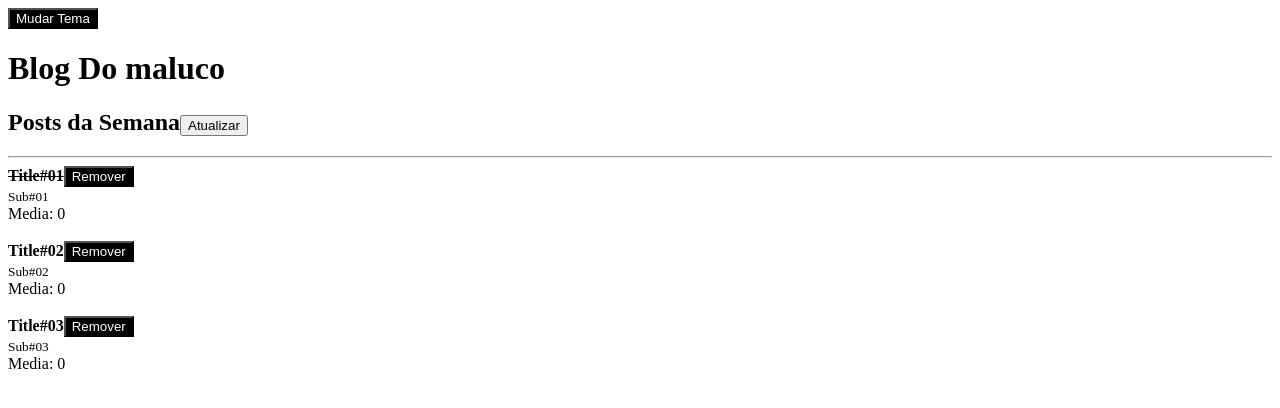
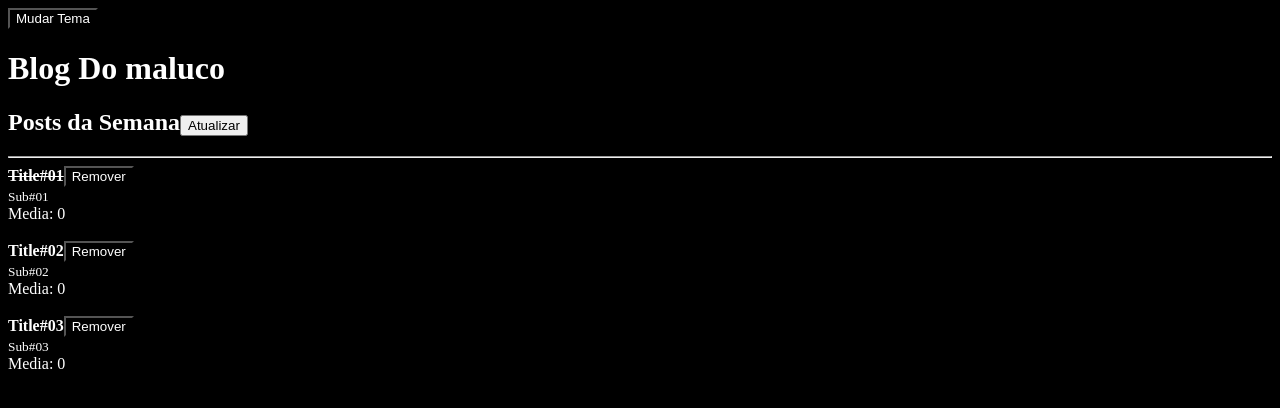
Before and after one commit to ericksjp/js-playground, a React app: page / in a window 1280 px wide. Shown: the top 408 px of the page. Built offline with nearby package versions, Linux system fonts and the light colour scheme.

Commit message:
Adicionando arquivo css

```diff
--- a/package.json
+++ b/package.json
@@ -12,7 +12,9 @@
     "@babel/preset-env": "^7.23.2",
     "@babel/preset-react": "^7.22.15",
     "babel-loader": "^9.1.3",
+    "css-loader": "^6.8.1",
     "html-webpack-plugin": "^5.5.3",
+    "style-loader": "^3.3.3",
     "webpack": "^5.89.0",
     "webpack-cli": "^5.1.4",
     "webpack-dev-server": "^4.15.1"
--- /dev/null
+++ b/src/index.css
@@ -0,0 +1,4 @@
+body {
+  background: #000000;
+  color: #fff;
+}
--- a/src/index.js
+++ b/src/index.js
@@ -3,6 +3,8 @@ import ReactDOM from "react-dom";
 
 import App from "./App";
 
+import './index.css';
+
 ReactDOM.render(
     <App />,
     document.querySelector("#root")
--- a/webpack.config.js
+++ b/webpack.config.js
@@ -20,6 +20,11 @@ module.exports = {
                 test: /\.js$/,
                 exclude: /node_modules/,
                 use: 'babel-loader'
+            },
+            {
+                test: /\.css$/,
+                exclude: /node_modules/,
+                use: ['style-loader', 'css-loader']
             }
         ]
     },
```
Also changed, not shown: 1 other file (tests, documents, lock files or other folders).
